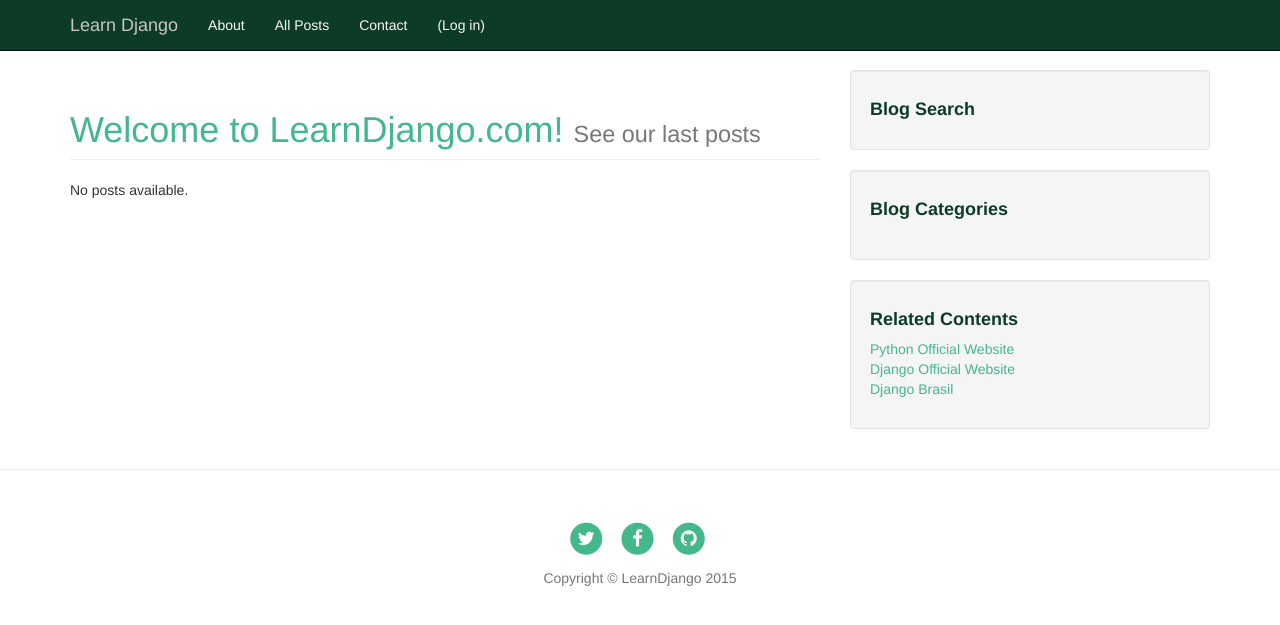
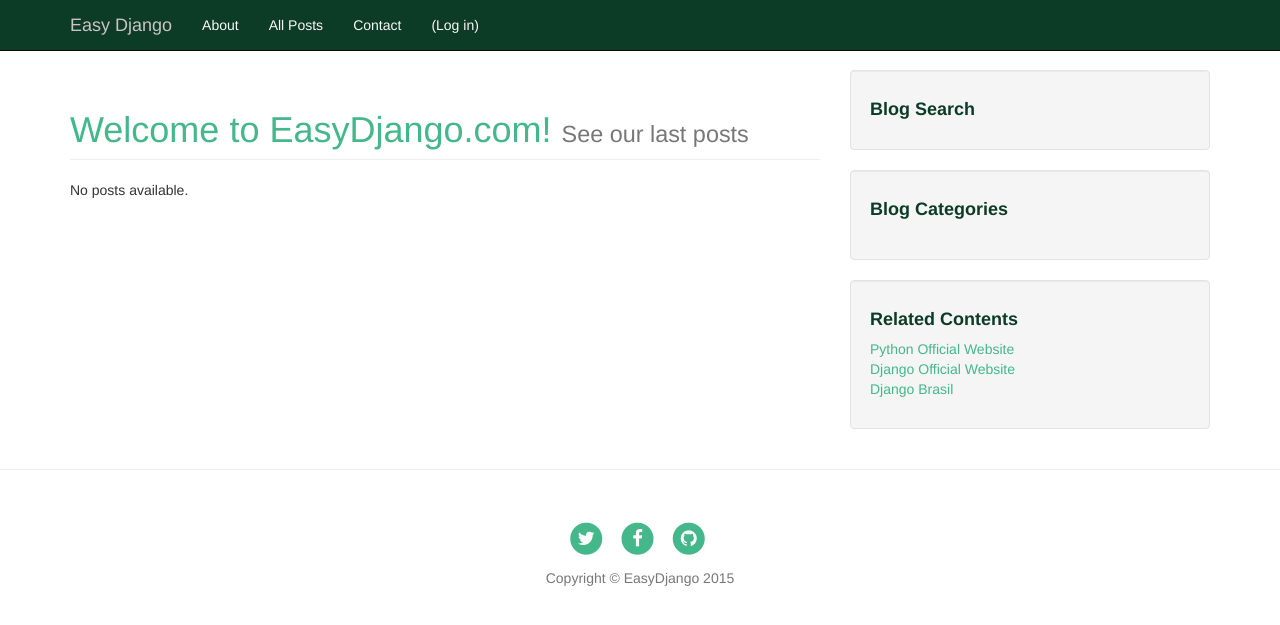
Before and after one commit to marcio704/learn_django, a Django app: page / in a window 1280 px wide. Shown: the top 625 px of the page. Run offline with Django 3.2, Linux system fonts and the light colour scheme; data that the repository does not hold is empty; some libraries are stand-ins or nearby versions.

Commit message:
Changed blogs name

```diff
--- a/blog/templates/blog/about.html
+++ b/blog/templates/blog/about.html
@@ -9,7 +9,7 @@
             <div class="row">
                 <div class="col-lg-8 col-lg-offset-2 col-md-10 col-md-offset-1">
                     <div class="page-heading">
-                        <h1> {% trans "Learn Django, step by step!" %} </h1>
+                        <h1> {% trans "Easy Django, step by step!" %} </h1>
                         <hr class="small">
                         <span class="subheading"> {% trans "Passion for web, python and simplicity" %} </span>
                     </div>
--- a/blog/templates/blog/index.html
+++ b/blog/templates/blog/index.html
@@ -5,7 +5,7 @@
 {% block content %}
 
     <h1 class="page-header">
-       {% trans "Welcome to" %} LearnDjango.com!
+       {% trans "Welcome to" %} EasyDjango.com!
         <small> {% trans "See our last posts" %} </small>
     </h1>
     {% if post_list %}
--- a/blog/templates/blog/post/all_posts.html
+++ b/blog/templates/blog/post/all_posts.html
@@ -7,7 +7,7 @@
     <!-- Page Header -->
     <div class="row">
         <div class="col-lg-12">
-            <h1 class="page-header">Learn Django!
+            <h1 class="page-header">Easy Django!
                 <small> {% trans "These are all posts we've written so far. Enjoy!" %} </small>
             </h1>
         </div>
--- a/blog/templates/blog/post/posts_by_category.html
+++ b/blog/templates/blog/post/posts_by_category.html
@@ -7,7 +7,7 @@
     <!-- Page Header -->
     <div class="row">
         <div class="col-lg-12">
-            <h1 class="page-header">Learn Django!
+            <h1 class="page-header">Easy Django!
                 <small> {% trans "Posts about" %} <strong>{{ category.name }}!</strong></small>
             </h1>
         </div>
--- a/blog/templates/blog/templates/master.html
+++ b/blog/templates/blog/templates/master.html
@@ -24,7 +24,7 @@
 
     <script type="text/javascript" src="{% static 'blog/js/jquery-2.1.4.min.js' %}"></script>
 
-    <title>{% block title %}LearnDjango!{% endblock %}</title>
+    <title>{% block title %}EasyDjango!{% endblock %}</title>
 </head>
 <body>
 	<!-- Header -->
@@ -39,7 +39,7 @@
                     <span class="icon-bar"></span>
                     <span class="icon-bar"></span>
                 </button>
-                <a class="navbar-brand" href="{% url 'blog:index' %}">Learn Django</a>
+                <a class="navbar-brand" href="{% url 'blog:index' %}">Easy Django</a>
             </div>
             <div class="collapse navbar-collapse" id="bs-example-navbar-collapse-1">
                 <ul class="nav navbar-nav">
@@ -116,7 +116,7 @@
                             </a>
                         </li>
                     </ul>
-                    <center><p class="copyright text-muted">Copyright &copy; LearnDjango 2015</p></center>
+                    <center><p class="copyright text-muted">Copyright &copy; EasyDjango 2015</p></center>
                 </div>
             </div>
         </div>
--- a/blog/utils/utils.py
+++ b/blog/utils/utils.py
@@ -25,7 +25,7 @@ def send_email(to_address, msg):
 	body = MIMEText(msg.encode('utf-8'), 'plain', 'utf-8')
 	body['From'] = settings.SERVER_EMAIL
 	body['To'] = to_address
-	body['Subject'] = Header('LearnDjango!', 'utf-8')
+	body['Subject'] = Header('EasyDjango!', 'utf-8')
 
 	# The actual mail send
 	server = smtplib.SMTP(settings.EMAIL_HOST_SMTP)
--- a/blog/views.py
+++ b/blog/views.py
@@ -132,7 +132,7 @@ def forgot_password(request):
                 token.save()
             try:
                 msg = _("""
-                    Hi, did you forget your LearnDjango password?
+                    Hi, did you forget your EasyDjango password?
 
                     Click the link below to rescue your password:
                     """)
```
Also changed, not shown: .travis.yml, locale/pt_BR/LC_MESSAGES/django.po.
